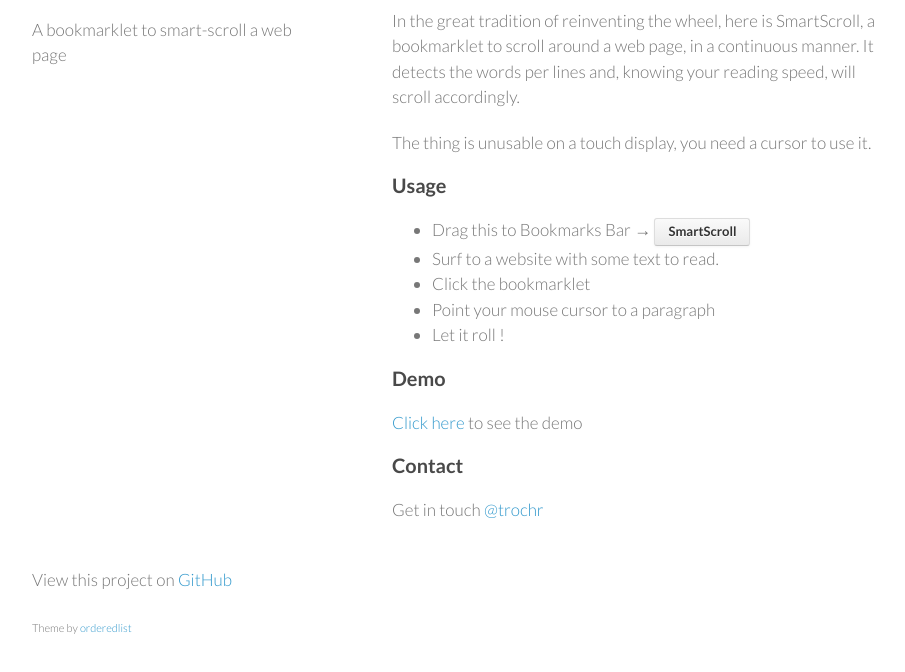
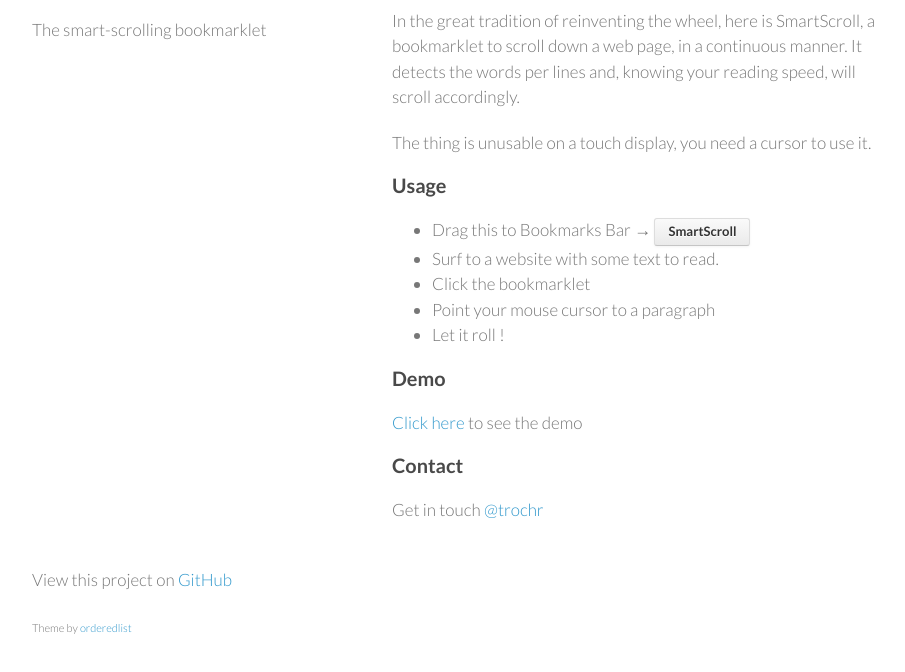
Before and after one commit to trochr/ScrollStuff, a plain HTML site: page index.html in a window 1280 px wide. Shown: the part 92-764 px from the top of the page, without its empty margins (178-1083 px from the left). Drawn offline with Linux system fonts and the light colour scheme.

Commit message:
Update index.html

```diff
--- a/index.html
+++ b/index.html
@@ -45,13 +45,13 @@
     <div class="wrapper">
       <header>
         <h1>SmartScroll</h1>
-        <p>A bookmarklet to smart-scroll a web page</p>
+        <p>The smart-scrolling bookmarklet</p>
       </header>
       <section>
         <h3>
 <a name="welcome" class="anchor" href="#welcome"><span class="octicon octicon-link"></span></a>Intro</h3>
 
-<p>In the great tradition of reinventing the wheel, here is SmartScroll, a bookmarklet to scroll around a web page,
+<p>In the great tradition of reinventing the wheel, here is SmartScroll, a bookmarklet to scroll down a web page,
 in a continuous manner. It detects the words per lines and, knowing your reading speed, will scroll accordingly.</p>
 
 <p>The thing is unusable on a touch display, you need a cursor to use it.</p>
```
